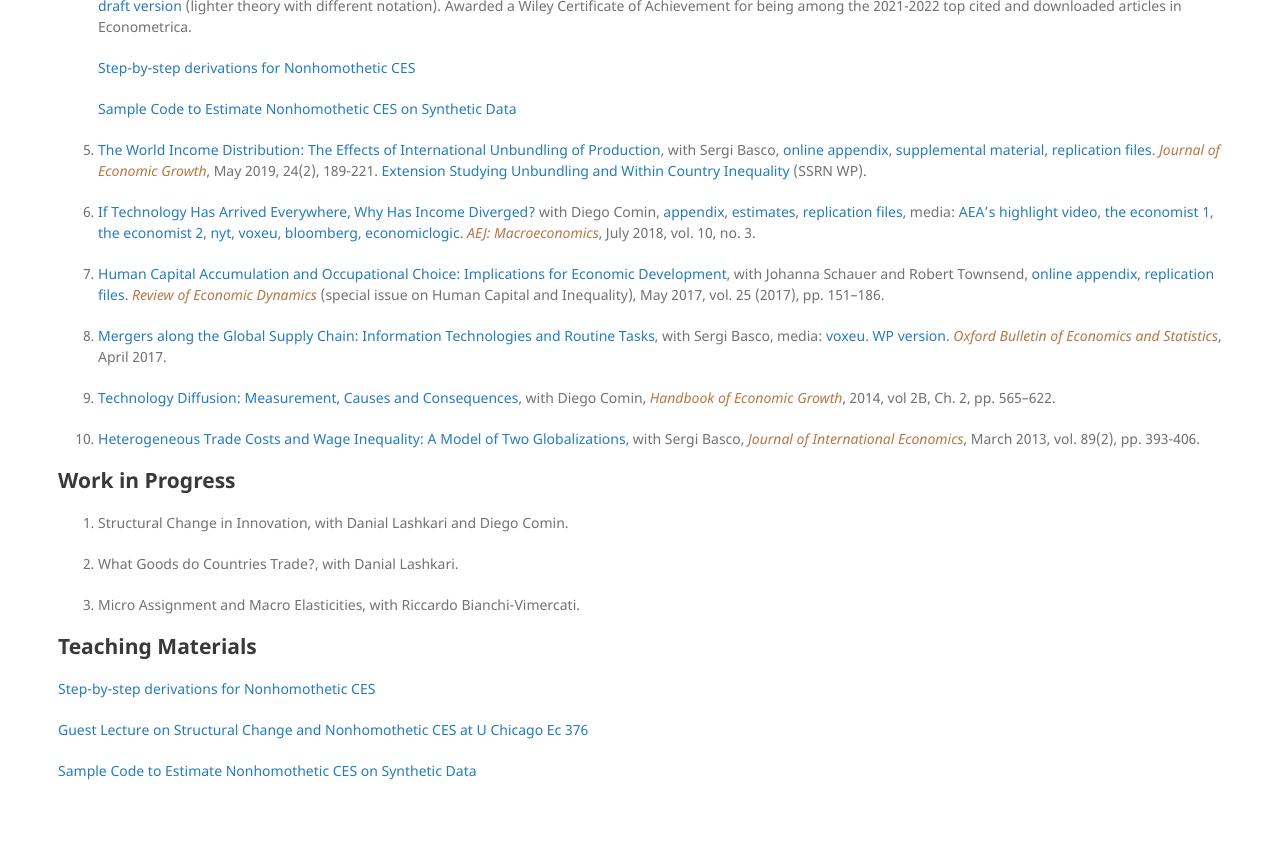
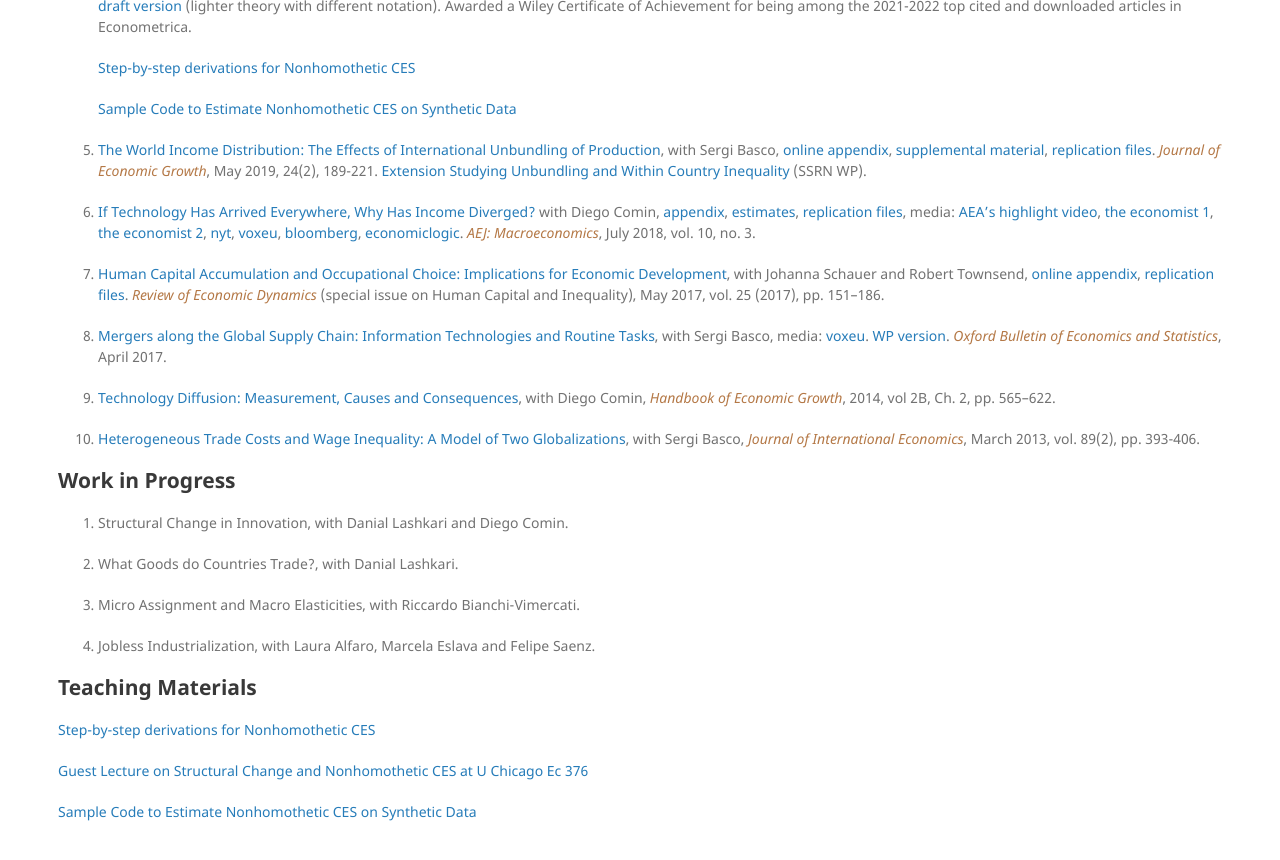
Before and after one commit to mestieri/mestieri.github.io, a Jekyll site: the page built from index.md, in a window 1280 px wide and 900 px high, scrolled down 902 px. Shown: the top 860 px of the window. Built offline with Jekyll 4.4.1, drawn with Linux system fonts in a browser that asks for light colours.

Commit message:
Update index.md

```diff
--- a/index.md
+++ b/index.md
@@ -93,6 +93,10 @@ for Nonhomothetic CES Preferences](https://www.dropbox.com/scl/fi/obu49nw8d74wye
 
 3. Micro Assignment and Macro Elasticities, with Riccardo Bianchi-Vimercati.
 
+4. Jobless Industrialization, with Laura Alfaro, Marcela Eslava and Felipe Saenz.
+
+
+
 
 ## Teaching Materials
 
```
